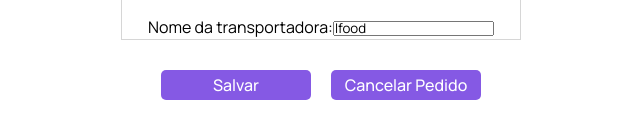
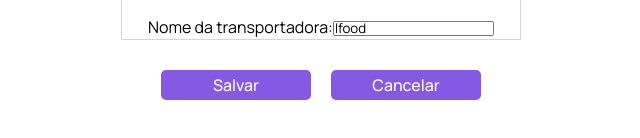
Before and after one commit to kelvinsouza2014/condodelivery2.0, a React (Vite) app: page /EditOrder/1 in a window 1280 px wide. Shown: the part 170-308 px from the top of the page, without its empty margins (319-959 px from the left). Built offline with nearby package versions, Linux system fonts and the light colour scheme.

Commit message:
:ok_hand: Style: Changing button text

```diff
--- a/src/routes/EditOrder.jsx
+++ b/src/routes/EditOrder.jsx
@@ -113,7 +113,7 @@
           </p>
           <div className="box-buttons-editorder">
             <button type="submit">Salvar</button>
-            <button onClick={() => navigate("/Orders")}>Cancelar Pedido</button>
+            <button onClick={() => navigate("/Orders")}>Cancelar</button>
           </div>
         </form>
       </section>
```
